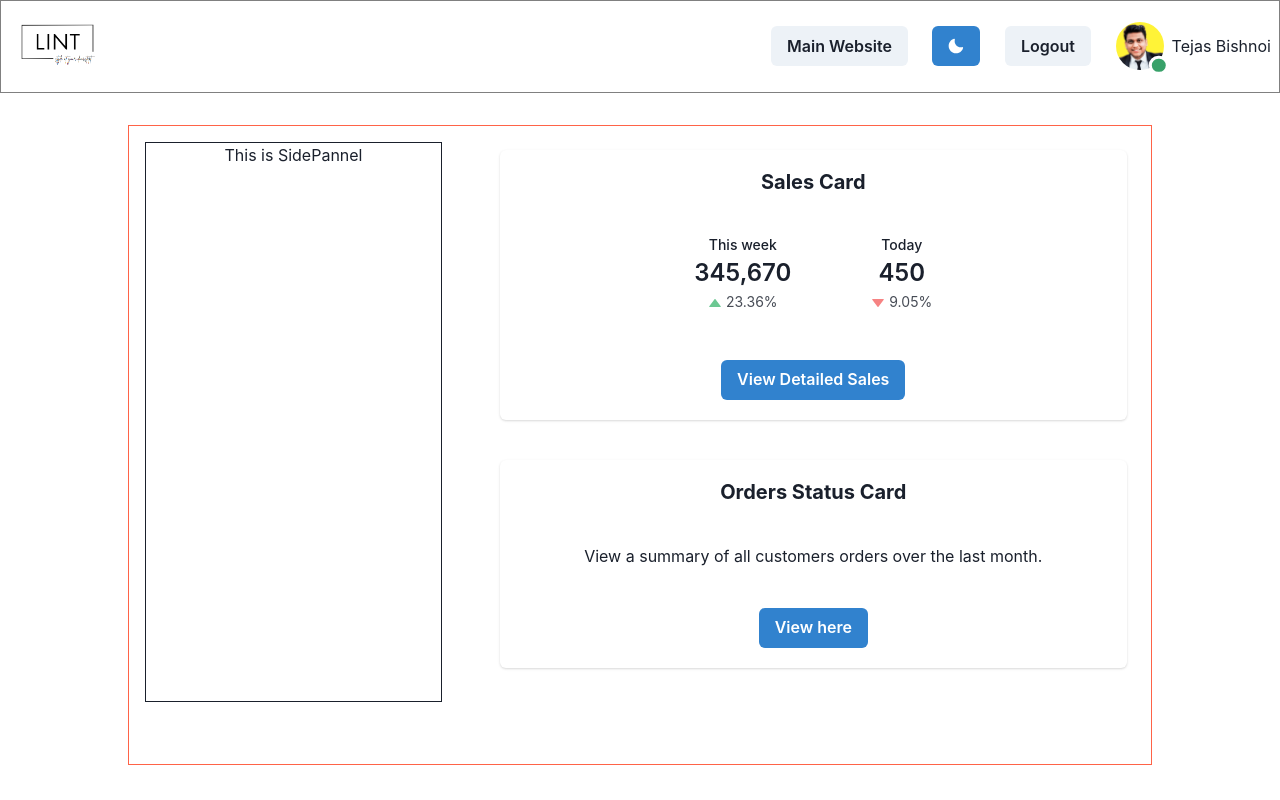
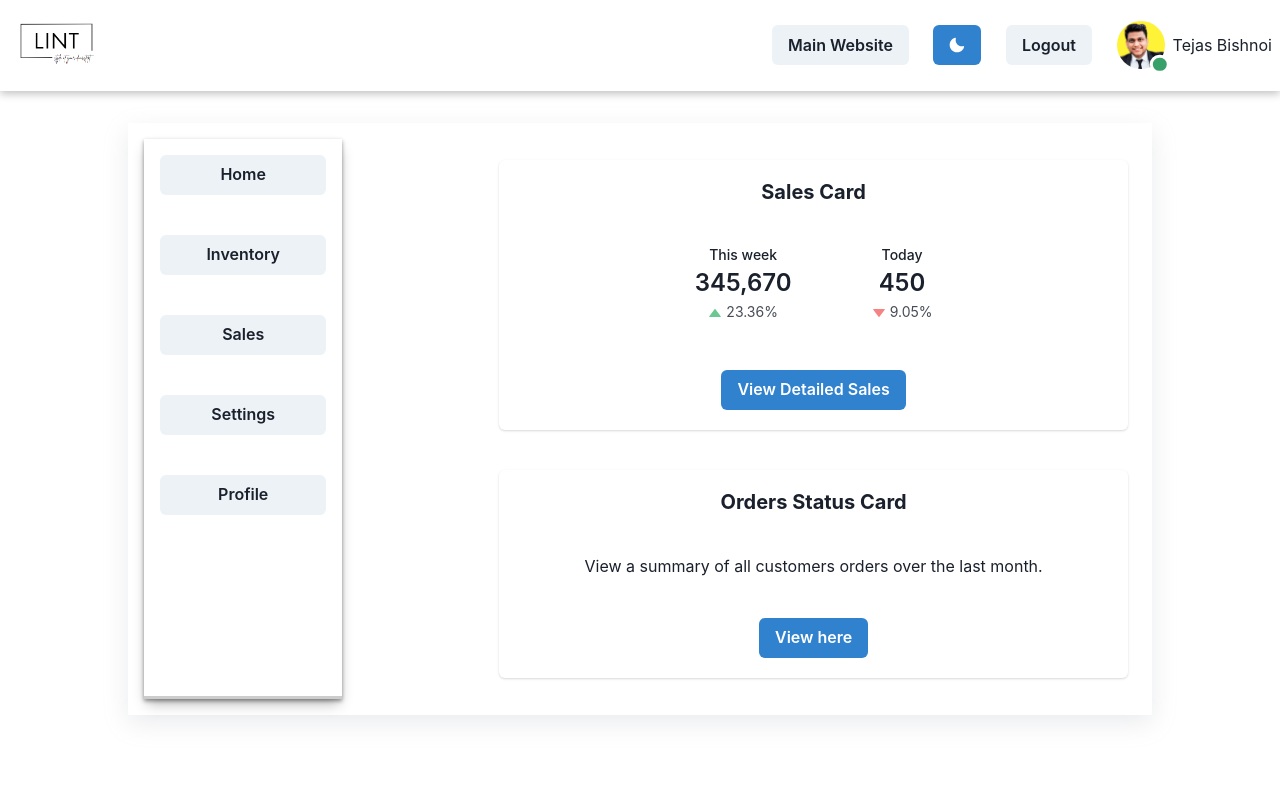
Before and after one commit to RimRaider639/Lint, a React (Create React App) app: page / in a window 1280 px wide. Built offline with nearby package versions, Linux system fonts and the light colour scheme.

Commit message:
admin-home-full-responsive

```diff
--- a/src/Components/Body.jsx
+++ b/src/Components/Body.jsx
@@ -4,8 +4,8 @@ import SidePannel from "./SidePannel";
 
 const Body = ()=>{
     return <>
-    <Box w={'80%'} border="1px" borderColor={'tomato'}
-    m={'auto'} mt='8' h={'80vh'} p={4}>
+    <Box w={'80%'} boxShadow='rgba(149, 157, 165, 0.2) 0px 8px 24px'
+    m={'auto'} mt='8' h={'auto'} p={4}>
         <Flex justify={'space-between'} align='center'>
             <SidePannel/>
             <CardsBox/>
--- a/src/Components/CardsBox.jsx
+++ b/src/Components/CardsBox.jsx
@@ -2,8 +2,9 @@ import { Card, CardHeader, CardBody, CardFooter, Heading, Text, Button, Flex } f
 import Sales from './Sales';
 const CardsBox = ()=>{
     return <>
-    <Flex w={'65%'}  h={'70vh'}
-    flexDirection='column' p={2} gap='10'>
+    <Flex w={{base:'100%', md:'65%'}}
+    flexDirection='column' justifyContent={'center'}
+    p={2} gap='10'>
             <Card align='center'>
                 <CardHeader>
                     <Heading size='md'> Sales Card</Heading>
--- a/src/Components/DrawerMenu.jsx
+++ b/src/Components/DrawerMenu.jsx
@@ -12,6 +12,7 @@ import {
     Flex,
   } from '@chakra-ui/react'
 import { useRef } from 'react'
+import DarkModeButton from "./DarkModeButton";
 
   const DrawerMenu = ()=>{
     const { isOpen, onOpen, onClose } = useDisclosure()
@@ -44,10 +45,8 @@ import { useRef } from 'react'
                 </Flex>
             </DrawerBody>
 
-            <DrawerFooter>
-              <Button variant='outline' mr={3} onClick={onClose}>
-                Cancel
-              </Button>
+            <DrawerFooter gap={10}>
+              <DarkModeButton/>
               <Button colorScheme='blue'>Logout</Button>
             </DrawerFooter>
           </DrawerContent>
--- a/src/Components/Navbar.jsx
+++ b/src/Components/Navbar.jsx
@@ -7,7 +7,7 @@ import DarkModeButton from "./DarkModeButton";
 
 const Navbar = () => {
   return (
-    <Box border={"1px"} borderColor="grey">
+    <Box boxShadow= 'rgba(0, 0, 0, 0.24) 0px 3px 8px'>
       <Flex justify="space-between" align="center" p={2}>
         <Box>
           <Image src={brand} w={100} />
--- a/src/Components/SidePannel.jsx
+++ b/src/Components/SidePannel.jsx
@@ -1,11 +1,21 @@
-import { Box, Text } from "@chakra-ui/react"
+import { Box, Button, Flex } from "@chakra-ui/react";
 
-const SidePannel = ()=>{
-    return <>
-    <Box w={'30%'} border='1px' h={'70vh'}>
-        <Text>This is SidePannel</Text>
-    </Box>
+const SidePannel = () => {
+  return (
+    <>
+      <Box w={{md:'30%', xl:'20%'}}
+      p={4} display={{base:'none', md:"block"}} h={"70vh"}
+      boxShadow= 'rgba(0, 0, 0, 0.4) 0px 2px 4px, rgba(0, 0, 0, 0.3) 0px 7px 13px -3px, rgba(0, 0, 0, 0.2) 0px -3px 0px inset'>
+        <Flex direction={"column"} gap={10}>
+          <Button >Home</Button>
+          <Button >Inventory</Button>
+          <Button >Sales</Button>
+          <Button >Settings</Button>
+          <Button >Profile</Button>
+        </Flex>
+      </Box>
     </>
-}
+  );
+};
 
 export default SidePannel;
```
